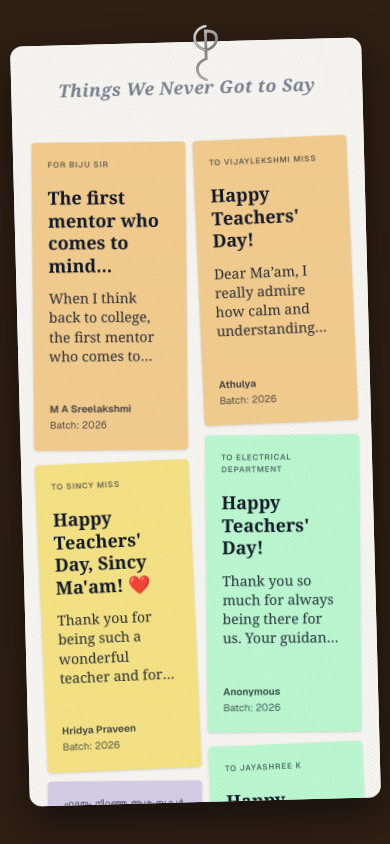
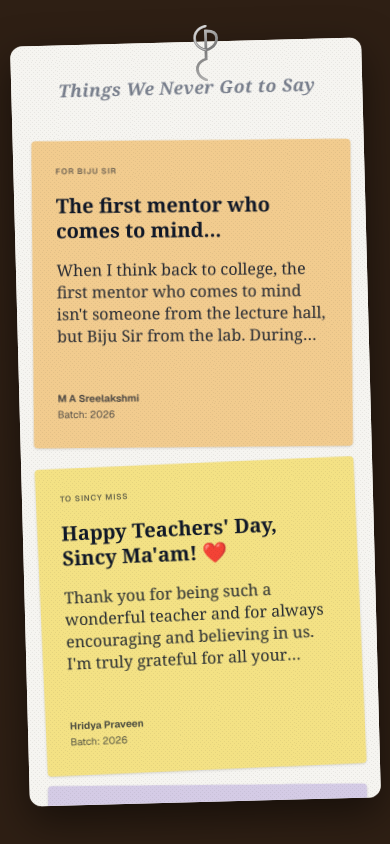
Before and after one commit to diyajojo/teachers-day, a Next.js app: page / in a window 390 px wide. Both pictures are taken after a click on the button "Read the notes". Built offline with nearby package versions, Linux system fonts and the light colour scheme.

Commit message:
style: update masonry grid layout and increase responsive typography sizing in NotesSection

```diff
--- a/src/components/NotesSection.tsx
+++ b/src/components/NotesSection.tsx
@@ -19,22 +19,22 @@ export default function NotesSection({ onBack }: { onBack?: () => void }) {
         </div>
 
         {/* Masonry Grid */}
-        <div className="columns-2 sm:columns-3 lg:columns-4 gap-3 md:gap-6 space-y-3 md:space-y-6">
+        <div className="columns-1 sm:columns-2 lg:columns-2 xl:columns-3 gap-4 md:gap-10 space-y-4 md:space-y-10">
           {notes.map((note, index) => (
             <div
               key={note.id}
               onClick={() => setSelectedNote(note)}
-              className={`break-inside-avoid shadow-sm hover:shadow-md transition-all hover:-translate-y-1 cursor-pointer flex flex-col rounded-sm p-4 md:p-8 ${index % 2 === 0 ? 'rotate-1' : '-rotate-1 hover:rotate-0'}`}
+              className={`break-inside-avoid shadow-sm hover:shadow-md transition-all hover:-translate-y-1 cursor-pointer flex flex-col rounded-sm p-6 md:p-14 ${index % 2 === 0 ? 'rotate-1' : '-rotate-1 hover:rotate-0'}`}
               style={{ backgroundColor: note.bgColor }}
             >
               <p className={`text-[8px] md:text-[10px] font-sans font-semibold uppercase tracking-widest opacity-60 mb-4 md:mb-6 ${note.textColor}`}>
                 {note.tag}
               </p>
-              <h3 className={`font-[Georgia,serif] text-lg md:text-2xl font-bold mb-3 md:mb-4 leading-tight break-words ${note.textColor}`}>
+              <h3 className={`font-[Georgia,serif] text-xl md:text-4xl font-bold mb-4 md:mb-6 leading-tight break-words ${note.textColor}`}>
                 {note.title}
               </h3>
               {note.body && (
-                <p className={`font-[Georgia,serif] text-sm md:text-lg mb-6 md:mb-8 leading-snug opacity-90 line-clamp-4 md:line-clamp-5 break-words ${note.textColor}`}>
+                <p className={`font-[Georgia,serif] text-base md:text-2xl mb-8 md:mb-10 leading-snug opacity-90 line-clamp-4 md:line-clamp-5 break-words ${note.textColor}`}>
                   {note.body}
                 </p>
               )}
```
